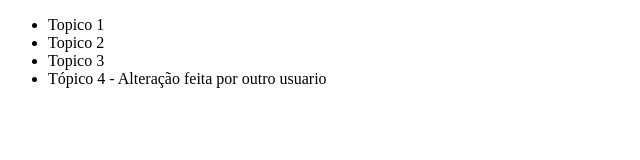
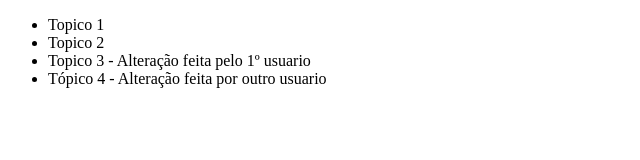
Before and after one commit to flaviosalencar/alura-git, a plain HTML site: page index.html in a window 1280 px wide. Shown: the whole page, without its empty margins (0-640 px from the left). Drawn offline with Linux system fonts and the light colour scheme.

Commit message:
Alteração em topico 3 feita pelo primeiro usuario

```diff
--- a/index.html
+++ b/index.html
@@ -8,7 +8,7 @@
         <ul>
             <li>Topico 1</li>
             <li>Topico 2</li>
-            <li>Topico 3</li>
+            <li>Topico 3 - Alteração feita pelo 1º usuario</li>
             <li>Tópico 4 - Alteração feita por outro usuario</li>
         </ul>
     </body>
```
